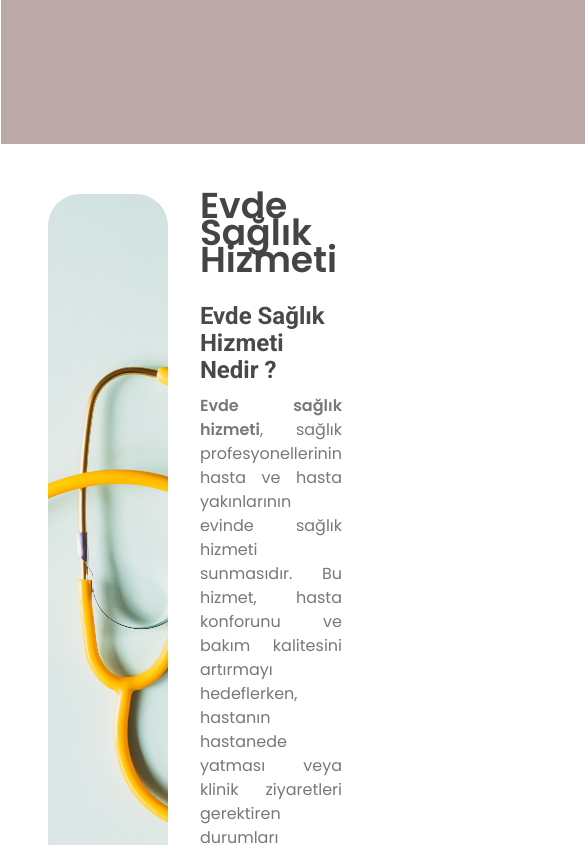
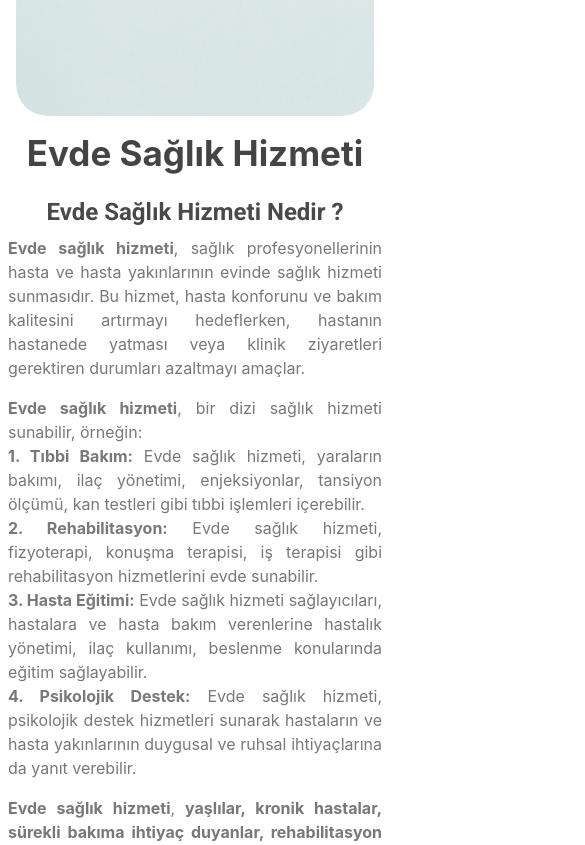
Before and after one commit to taneruzum/Medical-Web-Site, a Next.js app: page / in a window 390 px wide. Shown: the part 700-1545 px from the top of the page, 585 px wide, since content can reach past the window. Built offline with nearby package versions, Linux system fonts and the light colour scheme.

Commit message:
footer swiper index...

```diff
--- a/src/app/Components/Footer/Footer.tsx
+++ b/src/app/Components/Footer/Footer.tsx
@@ -10,7 +10,7 @@ const Footer= () => {
                         <div className="leftBox">
                             <div className="aboutus">
                                 <ul>
-                                    <h3>Amacımız</h3>
+                                    <h4>Amacımız</h4>
                                     <li>AcmeDCare olarak, evde sağlık hizmetleri konusunda sektörde öncü olmayı hedeflemekteyiz. Amacımız öncelikle Ataşehir genelinde hizmet vermektir. Siz veya sevdikleriniz için en iyi evde sağlık hizmetini sunmak için buradayız.</li>
                                 </ul>
                             </div>
@@ -38,7 +38,8 @@ const Footer= () => {
                     </div>
                     <div className="footerBot">
                         <div className="footer-content">
-                            <p>Telif Hakkı © 2023 AcmedCare. Tüm hakları saklıdır. - Evde Sağlık Hizmeti - </p>
+                            <p>Telif Hakkı © 2023 AcmedCare. Tüm hakları saklıdır.
+                                - Evde Sağlık Hizmeti - </p>
                         </div>
 
                     </div>
--- a/src/app/Components/Footer/footer.css
+++ b/src/app/Components/Footer/footer.css
@@ -23,19 +23,22 @@
 .leftBox{
     display: flex;
     align-items: center;
-    justify-content: center;
-    column-gap: 50px;
+    justify-content: space-evenly;
     width: 100%;
     height: 100%;
     padding: 1rem;
 }
 .Footer ul {
-    height: 100%;
     list-style: none;
     color: aliceblue;
     padding: 1rem;
     text-align: start;
-    height: 160px;
+    height: 180px;
+    display: flex;
+    align-items: flex-start;
+    justify-content: center;
+    flex-direction: column;
+    row-gap: 0.5rem;
 
 }
 
@@ -60,6 +63,29 @@
     background-color: black;
     color: aliceblue;
 
+
 }.footerBot p {
     font-size: 12px;
 }
+@media only screen and (max-width:480px) {
+    .Footer{
+        max-height: none;
+        height: auto;
+
+
+    }
+    .Footer ul{
+        align-items: center;
+        height: auto;
+
+    }
+    .leftBox{
+        flex-direction: column;
+    }
+    .footerBot p{
+        font-size: 14px;
+        text-align: center;
+
+    }
+
+}
--- a/src/pages/index.css
+++ b/src/pages/index.css
@@ -134,12 +134,11 @@ h2 {
 .servicesContainer {
     width: 100%;
     max-width: 1200px;
-    margin-top: 100px;
-    /* margin-bottom: 100px; */
     display: flex;
     flex-direction: column;
     align-items: center;
     justify-content: center;
+    padding: 2rem;
 }
 
 .services {
@@ -216,3 +215,105 @@ h2 {
     pointer-events: none;
     /* pointer-events: auto; */
 }
+
+@media only screen and (max-width: 1480px) {
+
+
+}
+@media only screen and (max-width: 980px) {
+
+
+}
+@media only screen and (max-width: 480px) {
+    .informationBox,
+    .informationBox3 {
+    display: flex;
+    align-items: center;
+    justify-content: center;
+    flex-direction: column;
+    width: 100%;
+    height: auto;
+    padding: 0;
+
+    }
+    .informationBox2{
+        min-width: auto;
+        row-gap: 1rem;
+        padding: 1rem;
+    }
+    .section{
+        max-width: none;
+        max-height: none;
+        width: auto;
+        height: auto;
+
+        padding: 0.5rem;
+        display: flex;
+        flex-direction: column;
+        align-items: center;
+        justify-content: flex-start;
+
+
+    }
+    .section header{
+        text-align: center;
+
+        display: flex;
+        align-items: center;
+        flex-direction: column;
+        row-gap: 2rem;
+    }
+    .section h1{
+        font-size: 35px;
+        margin-bottom: 0;
+    }
+    .section article{
+        max-height: none;
+        row-gap: 1rem;
+    }
+    .services{
+        gap: 1rem;
+        padding: 0 1rem;
+    }
+    .servicesContainer{
+        row-gap: 1rem;
+    }
+    .servicesItem{
+        padding: 0;
+        width: 120px;
+        height: 85px;
+    }
+    .servicesHeader{
+        font-size: 12px;
+    }
+    h3{
+        text-align: center;
+        margin: 1rem 0;
+    }
+    .aboutUsText{
+        min-width: auto;
+        row-gap: 1rem;
+        padding: 1rem;
+        text-align: center;
+    }
+    .Footer{
+        max-height: auto;
+        height: auto;
+
+    }
+    .Footer ul{
+
+        height: auto;
+
+    }
+    .leftBox{
+        column-gap: 0;
+        flex-direction: column;
+    }
+    .footerBot p{
+        font-size: 11px;
+    }
+
+
+
+}
--- a/src/pages/index.tsx
+++ b/src/pages/index.tsx
@@ -108,7 +108,7 @@ export default function Home() {
         <meta name="keywords" content="evde sağlık hizmeti, evde bakım telefon, evde sağlık telefon, evde saglik hizmeti, ataşehir , ataşehir sağlık hizmeti, evde saglik, yaşlılara evde sağlık hizmeti, evde bakım sağlık hizmetleri, glutatyon, glutatyon fiyat, glutatyon takviyesi, doping serum, prp uygulaması, prp tedavisi"></meta>
 
         <title>AcmedCare | Evde Sağlık Hizmeti</title>
-        <meta name="description" content="İstanbul Ataşehir'de uzman ekip tarafından sunulan evde sağlık hizmetiyle sağlığınızı güvence altına alın." />
+        <meta name="description" content="İstanbul Ataşehir'de evde sağlık hizmeti ve uzman ekibimizle sağlığınızı güvence altına alın. PRP ve glutatyon gibi hizmetlerimize de göz at." />
       </Head>
 
 
@@ -116,10 +116,10 @@ export default function Home() {
 
 
 
-      <Communication />
-      <NavBar />
-      <BackToTopButton />
-      <SwiperComponent />
+      {/* <Communication /> */}
+      {/* <NavBar /> */}
+      {/* <BackToTopButton />
+      <SwiperComponent /> */}
       <div className='globalContentContainer'>
         <div className="informationBox">
           <figure className='figure'>
```
Also changed, not shown: src/app/Components/SwiperComponent/Swiper.css. Lines whose indentation alone changed are shown as unchanged.
